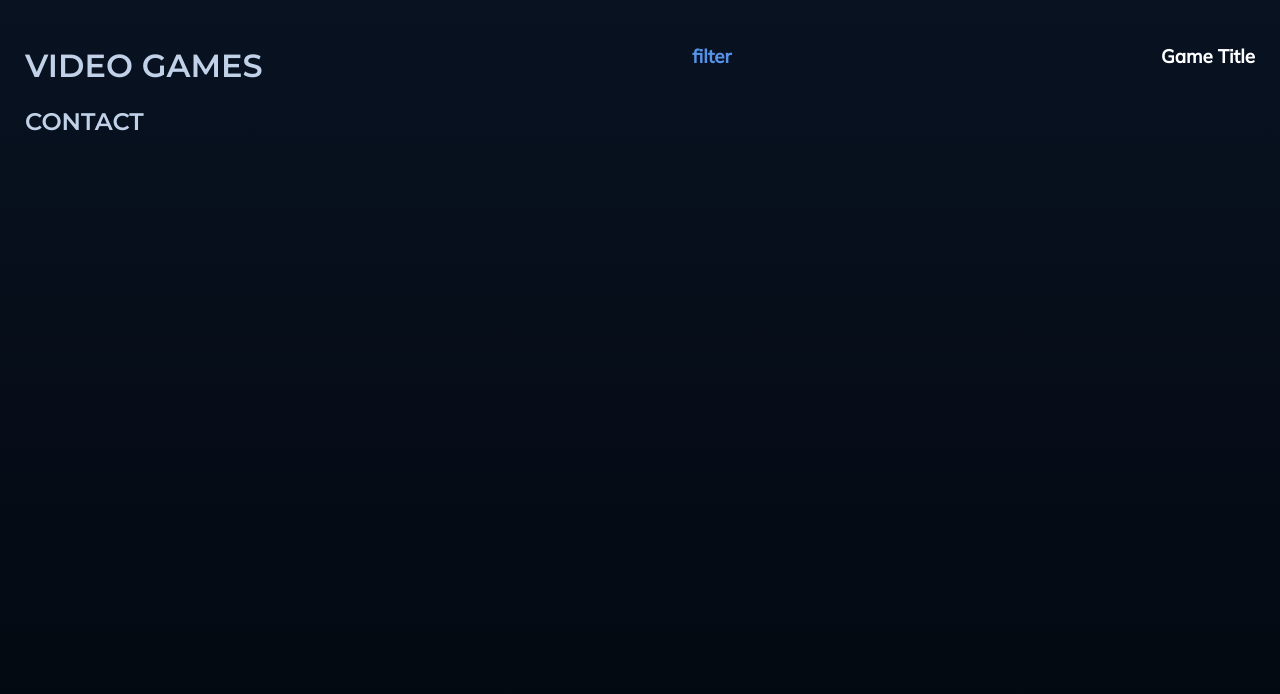
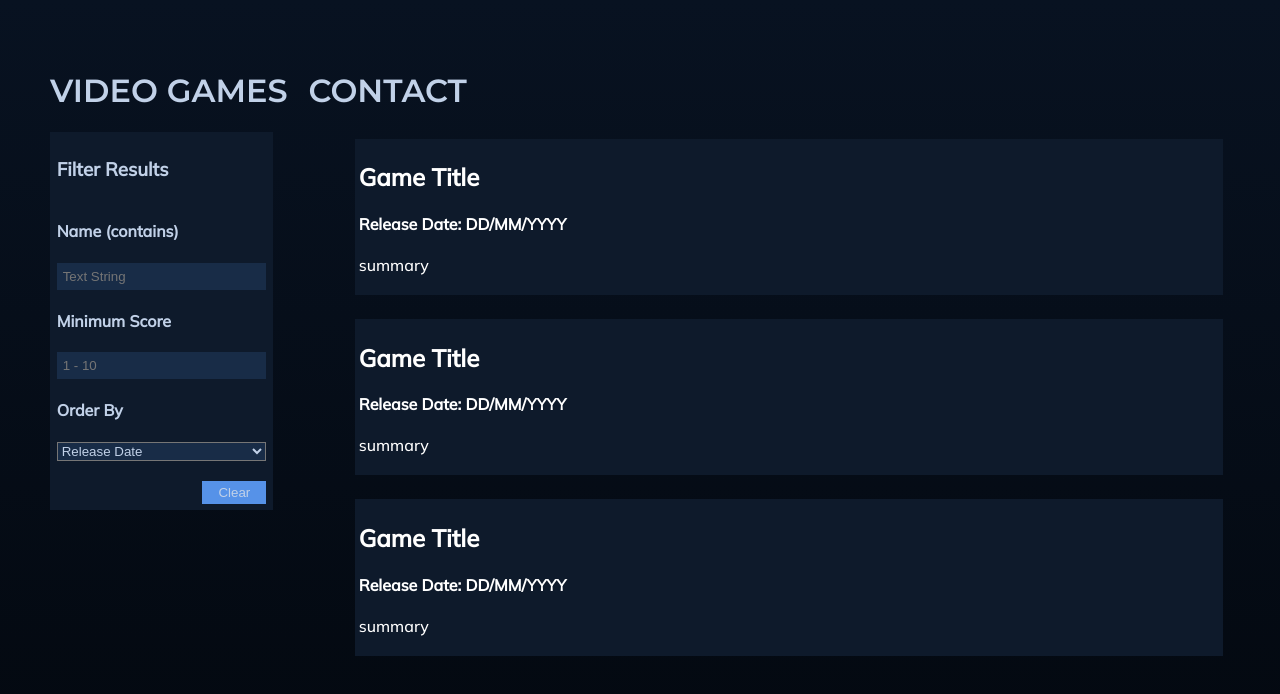
Before and after one commit to CatSheiles/ConnectNowWebsite, a plain HTML site: page index.html in a window 1280 px wide. Drawn offline with Linux system fonts and the light colour scheme.

Commit message:
layout-styling

```diff
--- a/index.html
+++ b/index.html
@@ -14,21 +14,53 @@
 <!---ADDED THIS COMMENT--->
 
 </head>
-<body>
+<body class="body">
+
+    <div id="headings">
+        <h1>VIDEO GAMES</h1>
+
+        <h1>CONTACT</h1>
+    </div>
+
+
     <div id="content">
 
-        <div id="headings">
-            <h1>VIDEO GAMES</h1>
-
-            <h2>CONTACT</h2>
-
-        </div>
         <div id="sidepanel">
-            <h3>filter</h3>
+            <h3>Filter Results</h3>
+            <h4>Name (contains)</h4>
+                <input type="text" placeholder="Text String">
+            <h4>Minimum Score</h4>
+                <input type="text" placeholder="1 - 10">
+            <h4>Order By</h4>
+                <select>
+                    <option>Release Date</option>
+                    <option>Score</option>
+                    <option>Name</option>
+                </select> <br>
+            <button>Clear</button>
         </div>
 
         <div id="gamebox">
-            <h3>Game Title</h3>
+
+            <div class="card">
+                <h2>Game Title</h2>
+                <h4>Release Date: DD/MM/YYYY</h4>
+                <p>summary</p>
+            </div>
+
+            <div class="card">
+                <h2>Game Title</h2>
+                <h4>Release Date: DD/MM/YYYY</h4>
+                <p>summary</p>
+            </div>
+
+            <div class="card">
+                <h2>Game Title</h2>
+                <h4>Release Date: DD/MM/YYYY</h4>
+                <p>summary</p>
+            </div>
+
+
         </div>
 
     </div>
--- a/style.css
+++ b/style.css
@@ -1,8 +1,23 @@
-#content {
-    display: flex;
-    margin: 25px;
-    justify-content: space-between;
+:root{
+    --CardPanelBackground: #0e1a2b;
+    --inputBackground: #182c47;
+    --buttonColor: #5692e8;
+    --headingButtonText: #ffffff;
+    --textColor: #c1d1e8;
+}
 
+* {
+    box-sizing: border-box;
+    }
+
+.body{
+    margin: 50px;
+}
+
+
+
+h1{
+    margin-right: 21px;
 }
 
 body {
@@ -16,27 +31,64 @@ body {
 
 
 #headings {
-    justify-content: space-between;
+    display: flex;
+    flex-direction: row;
     color: #ffffff; /*headings, button text, labels*/
     color: #c1d1e8; /*text color*/
-    text-align: left;
     font-family: "Montserrat", sans-serif;
 }
 
+#content {
+    display: flex;
+    flex-direction: row;
+    align-items: flex-start;
+}
+
 #sidepanel {
-    justify-content: space-between;
-    color: #ffffff;
-    color: #c1d1e8;
-    color: #0e1a2b; /*card panel background color*/
-    color: #182c47; /*input background color*/
-    color: #5692e8; /*buttons / accent blue*/
-    text-align: left;
+    color: var(--textColor);
     font-family: "Mulish", sans-serif;
+    background: var(--CardPanelBackground);
+    padding: 5pt;
+    margin-right: 75px;
+
+    width: 25%;
+
+    display: flex;
+    flex-direction: column;
 }
 
 #gamebox {
-    justify-content: space-between;
     color: #ffffff;
-    text-align: left;
     font-family: "Mulish", sans-serif;
+    padding: 5pt;
+    width: 100%;
+    flex-wrap: wrap;
 }
+
+.card{
+    background: var(--CardPanelBackground);
+    margin-bottom: 1.5rem;
+    padding: 0.25rem;
+
+}
+
+input{
+    background: var(--inputBackground);
+    border: none;
+    padding: 6px;
+    color: var(--headingButtonText);
+}
+
+select{
+    background: var(--inputBackground);
+    color: var(--textColor);
+}
+
+button{
+    align-self: flex-end;
+    background: var(--buttonColor);
+    border: none;
+    color: var(--textColor);
+    padding: 0.25rem;
+    width: 4rem;
+}
```
